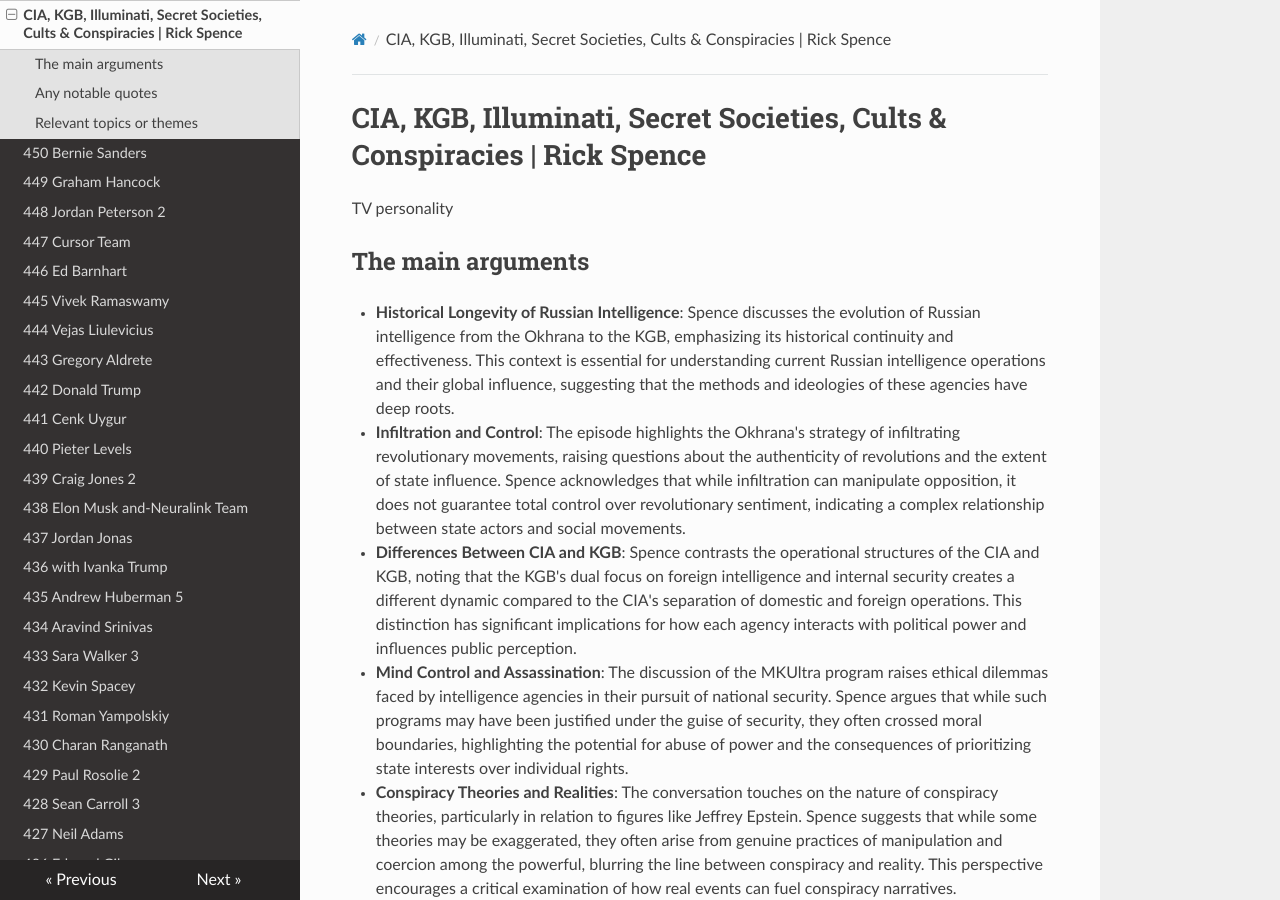
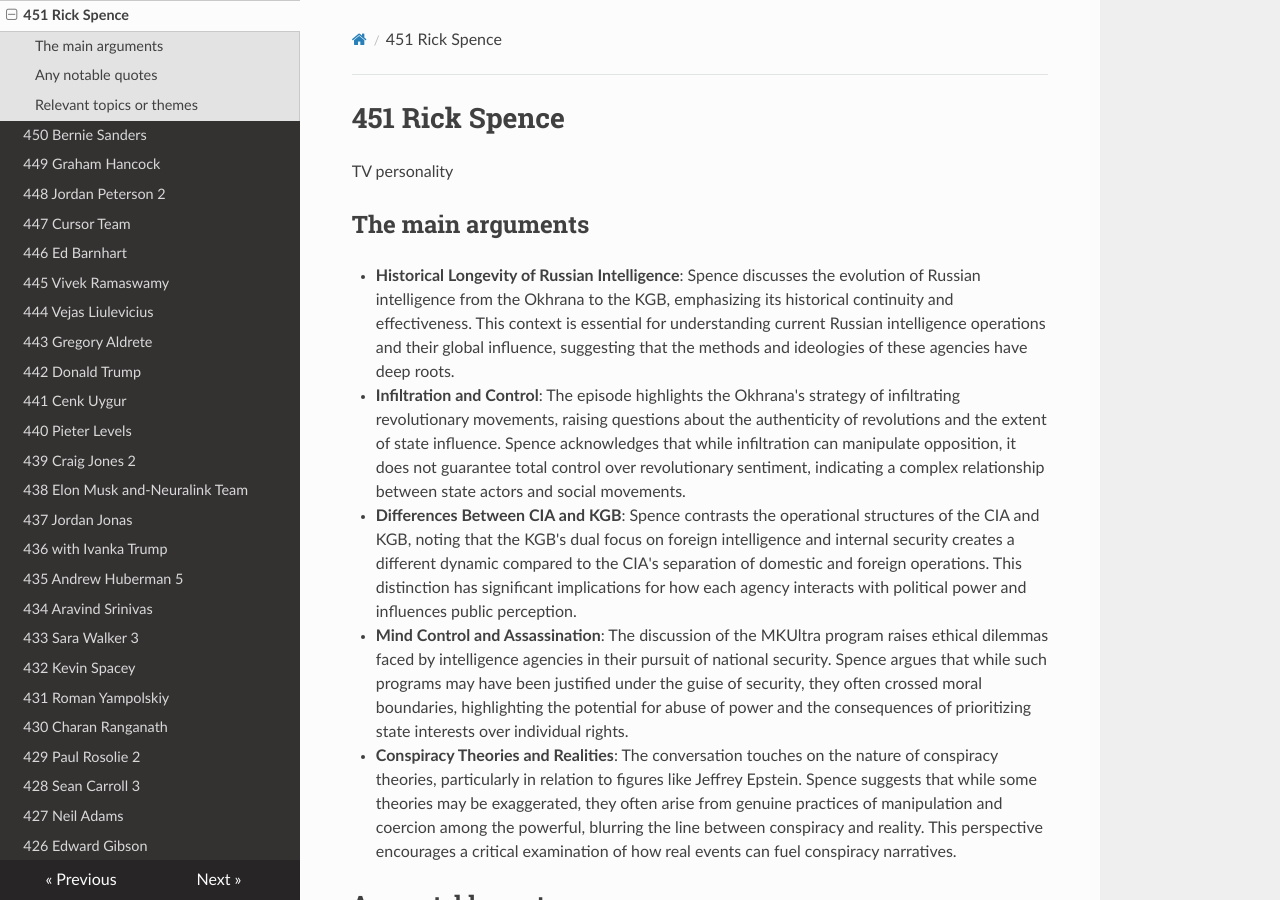
Before and after one commit to Just-Learning/lexnotes, an MkDocs documentation site: the page built from docs/451-rick-spence.md, in a window 1280 px wide and 900 px high. Built offline with MkDocs 1.6.1, drawn with Linux system fonts in a browser that asks for light colours; nearby versions of some CDN libraries.

Commit message:
Update 451-rick-spence.md

```diff
--- a/docs/451-rick-spence.md
+++ b/docs/451-rick-spence.md
@@ -1,4 +1,4 @@
-# CIA, KGB, Illuminati, Secret Societies, Cults & Conspiracies | Rick Spence
+# 451 Rick Spence
 
 TV personality
 
```
